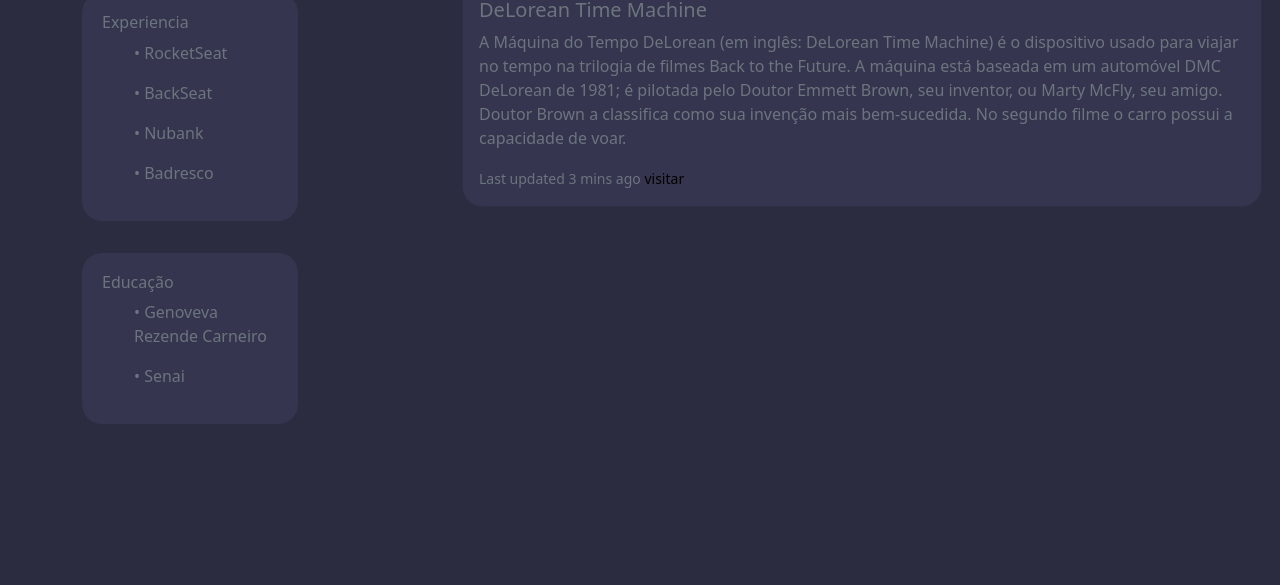
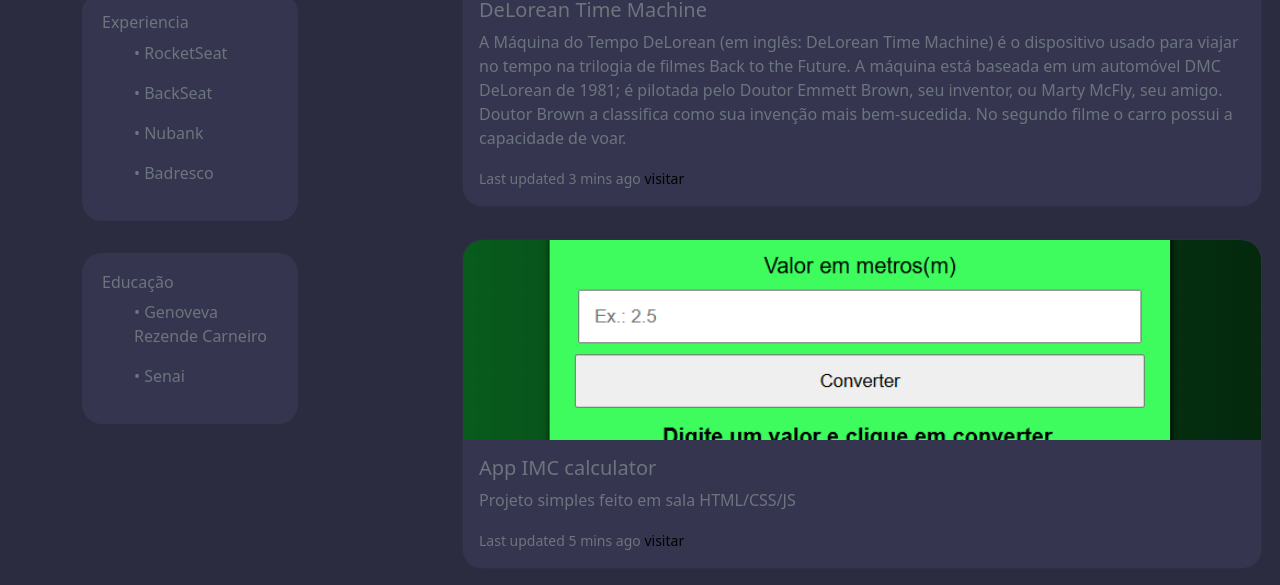
Before and after one commit to hatsunemikutoro-hash/portifolio-desafio-completinho, a plain HTML site: page src/index.html in a window 1280 px wide. Shown: the part 801-1386 px from the top of the page. Before the commit the page ends 1225 px from the top, so only its background shows below. Drawn offline with nearby package versions, Linux system fonts and the light colour scheme.

Commit message:
projeto 01 adicionado

```diff
--- a/src/index.html
+++ b/src/index.html
@@ -104,6 +104,16 @@
                             <p class="card-text"><small class="text-muted">Last updated 3 mins ago <a href="https://pt.wikipedia.org/wiki/M%C3%A1quina_do_tempo_DeLorean">visitar</a></small></p>
                         </div>
                     </div>
+
+                    <div class="card mb-3">
+                        <img src="/src/img/projeto1.png"
+                            class="card-img-top" alt="...">
+                        <div class="card-body">
+                            <h5 class="card-title text-secondary">App IMC calculator</h5>
+                            <p class="card-text text-secondary">Projeto simples feito em sala HTML/CSS/JS</p>
+                            <p class="card-text"><small class="text-muted">Last updated 5 mins ago <a href="https://github.com/hatsunemikutoro-hash/IMC--site">visitar</a></small></p>
+                        </div>
+                    </div>
                 </div>
                 <div></div>
             </div>
```
Also changed, not shown: src/img/projeto1.png (added).
